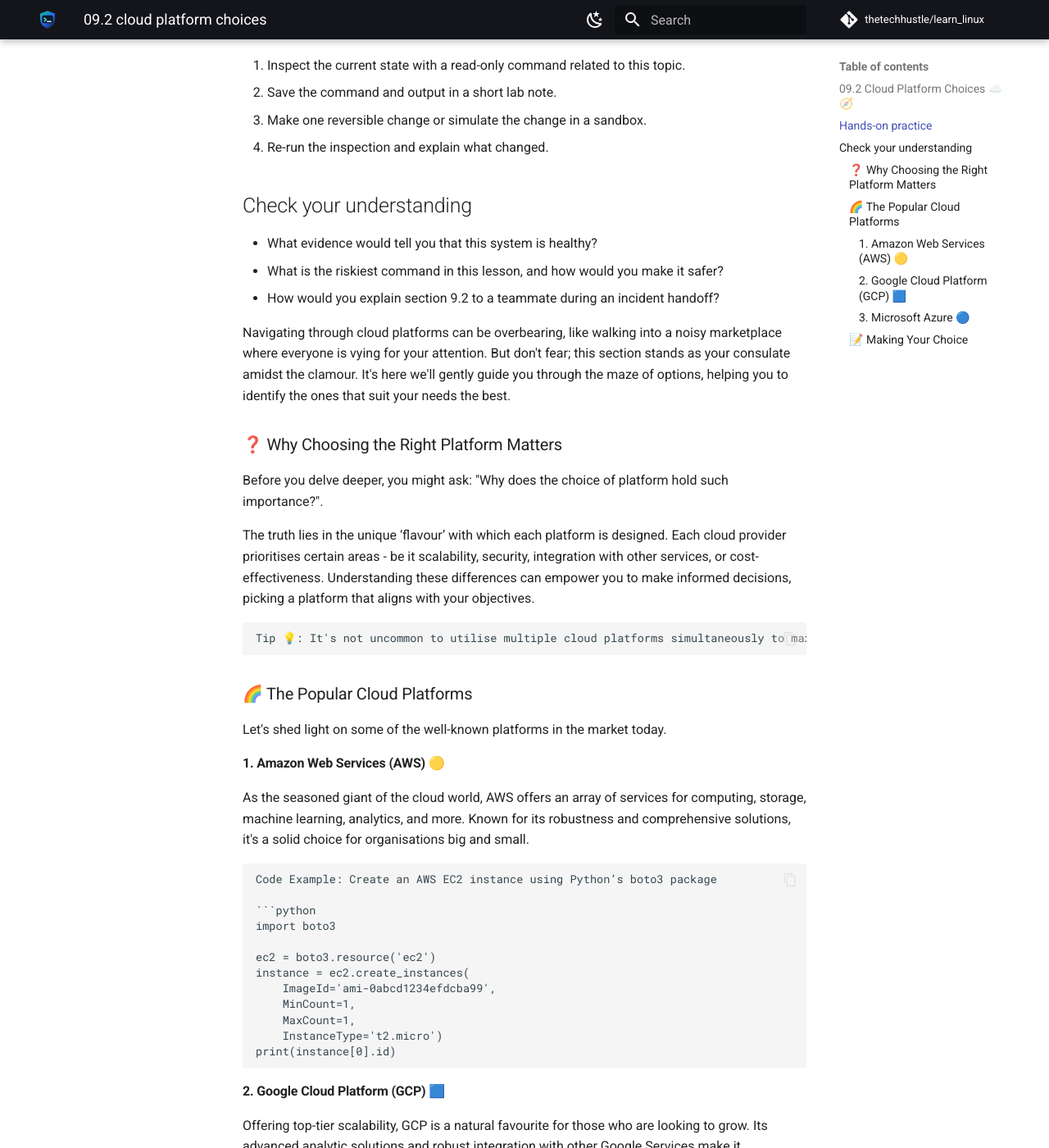
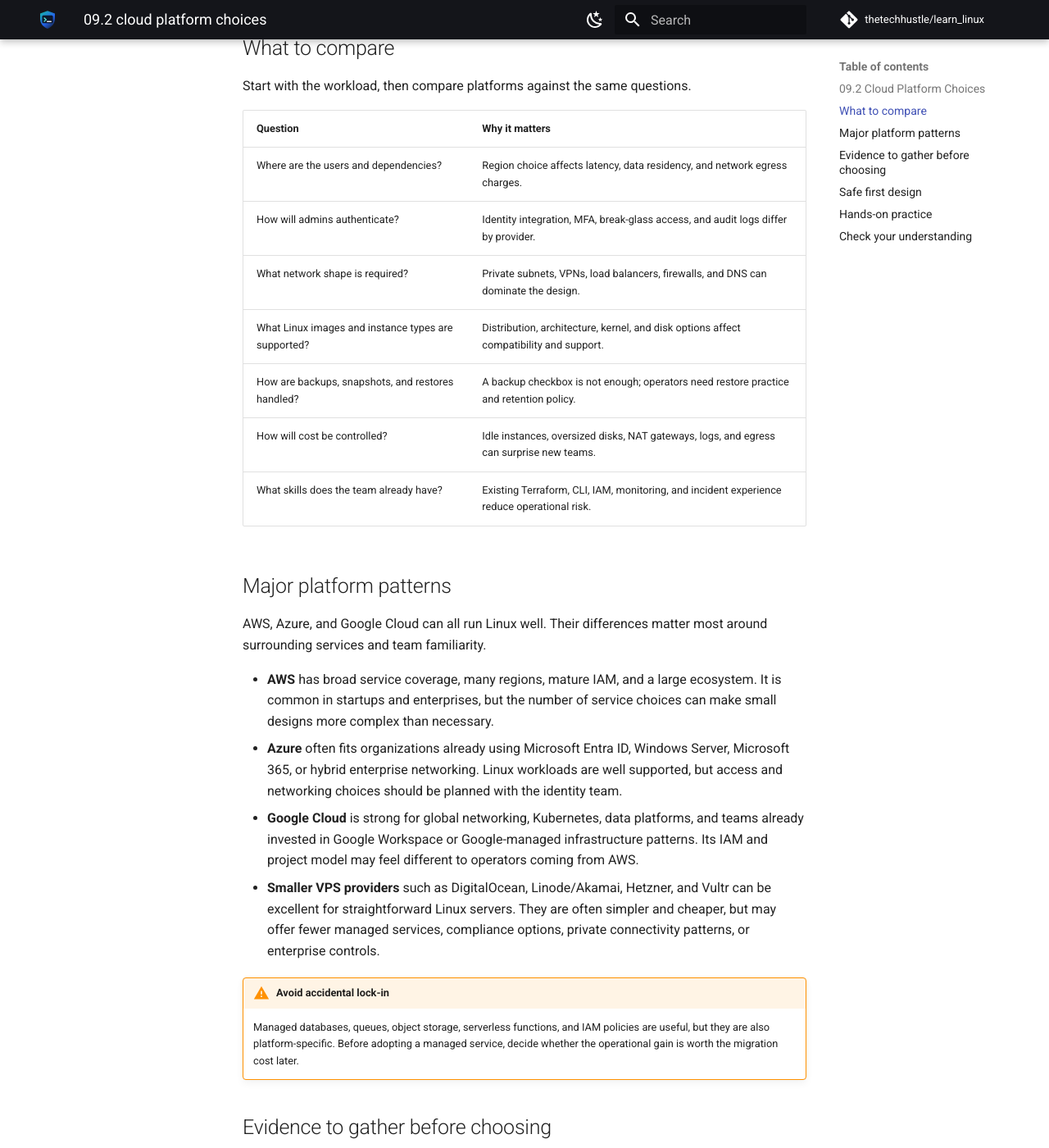
Before and after one commit to thetechhustle/learn_linux, an MkDocs documentation site: the page built from docs/lessons/09_cloud_computing/09.2_cloud_platform_choices.md, in a window 1280 px wide and 1400 px high, scrolled down 760 px. Shown: the whole window at 82% size. Built offline with MkDocs 1.6.1 and Material for MkDocs 9.7.7, drawn with Linux system fonts in a browser that asks for light colours; comment, search, counter and statistics services are not loaded; some of the changed text lies outside the part shown.

Commit message:
Improve Chapter 09 platform choices lesson (#67)
Co-authored-by: Jules Ai <jules@Juless-Air.ts.net lan>

````diff
--- a/docs/lessons/09_cloud_computing/09.2_cloud_platform_choices.md
+++ b/docs/lessons/09_cloud_computing/09.2_cloud_platform_choices.md
@@ -1,98 +1,98 @@
-## 09.2 Cloud Platform Choices ☁️🧭
+## 09.2 Cloud Platform Choices
 
-
+Cloud platform selection is an operations decision, not a brand contest. The best choice is the platform that fits the workload's reliability needs, team skills, identity model, network dependencies, compliance rules, and cost tolerance.
 
 !!! abstract "What you will learn"
-    - Explain where **09.2 Cloud Platform Choices ☁️🧭** fits in day-to-day Linux operations.
-    - Use current Linux tooling to inspect, change, and verify the relevant system behavior.
-    - Connect the concept to a real operational scenario: a startup moving one Linux workload from a laptop to a cloud VM.
+    - Compare cloud providers by operational fit instead of marketing features.
+    - Gather Linux workload evidence before recommending a platform.
+    - Identify common platform-choice risks: lock-in, surprise cost, identity gaps, and network complexity.
 
 !!! example "Field story"
-    Imagine a startup moving one Linux workload from a laptop to a cloud VM. Your job is not to memorize a command; it is to build a short evidence trail, choose a low-risk change, and prove whether the system improved.
+    A small team wants to move one internal Linux service from a laptop under someone's desk to a cloud VM. The application is simple, but it depends on SSH access, a private database connection, nightly backups, and predictable monthly cost. Your job is to turn that rough request into a platform recommendation the team can support.
 
 !!! success "Operator principle"
-    Match the hosting model to operational responsibility and cost exposure.
+    Choose the cloud that your team can operate calmly at 3 AM, not the one with the longest feature list.
+
+## What to compare
+
+Start with the workload, then compare platforms against the same questions.
+
+| Question | Why it matters |
+| --- | --- |
+| Where are the users and dependencies? | Region choice affects latency, data residency, and network egress charges. |
+| How will admins authenticate? | Identity integration, MFA, break-glass access, and audit logs differ by provider. |
+| What network shape is required? | Private subnets, VPNs, load balancers, firewalls, and DNS can dominate the design. |
+| What Linux images and instance types are supported? | Distribution, architecture, kernel, and disk options affect compatibility and support. |
+| How are backups, snapshots, and restores handled? | A backup checkbox is not enough; operators need restore practice and retention policy. |
+| How will cost be controlled? | Idle instances, oversized disks, NAT gateways, logs, and egress can surprise new teams. |
+| What skills does the team already have? | Existing Terraform, CLI, IAM, monitoring, and incident experience reduce operational risk. |
+
+## Major platform patterns
+
+AWS, Azure, and Google Cloud can all run Linux well. Their differences matter most around surrounding services and team familiarity.
+
+- **AWS** has broad service coverage, many regions, mature IAM, and a large ecosystem. It is common in startups and enterprises, but the number of service choices can make small designs more complex than necessary.
+- **Azure** often fits organizations already using Microsoft Entra ID, Windows Server, Microsoft 365, or hybrid enterprise networking. Linux workloads are well supported, but access and networking choices should be planned with the identity team.
+- **Google Cloud** is strong for global networking, Kubernetes, data platforms, and teams already invested in Google Workspace or Google-managed infrastructure patterns. Its IAM and project model may feel different to operators coming from AWS.
+- **Smaller VPS providers** such as DigitalOcean, Linode/Akamai, Hetzner, and Vultr can be excellent for straightforward Linux servers. They are often simpler and cheaper, but may offer fewer managed services, compliance options, private connectivity patterns, or enterprise controls.
+
+!!! warning "Avoid accidental lock-in"
+    Managed databases, queues, object storage, serverless functions, and IAM policies are useful, but they are also platform-specific. Before adopting a managed service, decide whether the operational gain is worth the migration cost later.
+
+## Evidence to gather before choosing
+
+On the current Linux host, collect read-only facts first:
+
+```bash
+hostnamectl
+uname -a
+df -h
+free -h
+ss -tulpn
+systemctl --type=service --state=running
+```
+
+Record the answers in a short migration note:
+
+- What services must start after reboot?
+- Which ports must be reachable, and from where?
+- What data must be backed up?
+- Which users or automation keys need access?
+- What is the acceptable outage window?
+- What monthly cost would trigger a review?
+
+This evidence turns "use cloud provider X" into a supportable recommendation.
+
+## Safe first design
+
+For a first cloud migration, prefer a small, boring design:
+
+1. One supported Linux distribution image.
+2. One right-sized VM in a region near users or dependencies.
+3. A restrictive firewall or security group.
+4. SSH access through named users, MFA-protected identity, or a managed bastion pattern.
+5. A separate data disk if the application stores important state.
+6. Snapshot or backup policy with a tested restore.
+7. Basic monitoring for reachability, CPU, memory, disk, and service health.
+8. A monthly budget alert.
+
+Do not start by using every managed feature. Add complexity when it removes a real operations burden.
 
 ## Hands-on practice
 
-Run these on a disposable VM, container, or lab machine unless the lesson explicitly says otherwise.
+Use a paper design or a disposable lab account. Do not create paid resources in a production account for this exercise.
 
-1. Inspect the current state with a read-only command related to this topic.
-2. Save the command and output in a short lab note.
-3. Make one reversible change or simulate the change in a sandbox.
-4. Re-run the inspection and explain what changed.
+1. Pick one small Linux workload you understand.
+2. Fill out the evidence checklist above.
+3. Compare two platforms using the same criteria: region, Linux image, VM size, firewall model, backup option, identity model, and estimated monthly cost.
+4. Write a one-paragraph recommendation that explains the tradeoff, not just the winner.
+5. List the first three post-migration checks you would run after booting the cloud VM.
 
 ## Check your understanding
 
-- What evidence would tell you that this system is healthy?
-- What is the riskiest command in this lesson, and how would you make it safer?
-- How would you explain section 9.2 to a teammate during an incident handoff?
+- Why is "the cheapest VM" often not the cheapest platform choice?
+- Which platform feature would most likely create lock-in for your workload?
+- What evidence would you collect before deciding whether a smaller VPS provider is enough?
+- How would you explain the platform recommendation during an incident handoff?
 
-
-Navigating through cloud platforms can be overbearing, like walking into a noisy marketplace where everyone is vying for your attention. But don't fear; this section stands as your consulate amidst the clamour. It's here we'll gently guide you through the maze of options, helping you to identify the ones that suit your needs the best.
-
-### ❓ Why Choosing the Right Platform Matters
-
-Before you delve deeper, you might ask: "Why does the choice of platform hold such importance?".
-
-The truth lies in the unique ‘flavour’ with which each platform is designed. Each cloud provider prioritises certain areas - be it scalability, security, integration with other services, or cost-effectiveness. Understanding these differences can empower you to make informed decisions, picking a platform that aligns with your objectives.
-
-```markdown
-Tip 💡: It's not uncommon to utilise multiple cloud platforms simultaneously to maximise the benefits each one offers.
-```
-
-### 🌈 The Popular Cloud Platforms
-
-Let's shed light on some of the well-known platforms in the market today.
-
-#### 1. Amazon Web Services (AWS) 🟡
-
-As the seasoned giant of the cloud world, AWS offers an array of services for computing, storage, machine learning, analytics, and more. Known for its robustness and comprehensive solutions, it's a solid choice for organisations big and small.
-
-```markdown
-Code Example: Create an AWS EC2 instance using Python’s boto3 package
-
-```python
-import boto3
-
-ec2 = boto3.resource('ec2')
-instance = ec2.create_instances(
-    ImageId='ami-0abcd1234efdcba99',
-    MinCount=1,
-    MaxCount=1,
-    InstanceType='t2.micro')
-print(instance[0].id)
-```
-#### 2. Google Cloud Platform (GCP) 🟦
-
-Offering top-tier scalability, GCP is a natural favourite for those who are looking to grow. Its advanced analytic solutions and robust integration with other Google Services make it distinctive.
-
-```markdown
-Code Example: Launch a new GCP Compute Engine instance with gcloud command-line tool
-
-```bash
-gcloud compute instances create MY_INSTANCE \
-    --image-family debian-9 \
-    --image-project debian-cloud \
-    --boot-disk-size=10GB
-```
-
-#### 3. Microsoft Azure 🔵
-
-Azure weaves excellently into the fabric of businesses already invested in MS technologies. Its seamless integration with Office 365 and Active Directory, plus its inclination to hybrid cloud solutions, make it a strong contender.
-
-```markdown
-Code Example: Create a new Azure VM using the Azure CLI
-
-```bash
-azure vm create -n MyLinuxVM -g MyResourceGroup \
-        --admin-username azureuser \
-        --generate-ssh-keys \
-        --image UbuntuLTS
-```
-
-### 📝 Making Your Choice
-
-Selecting a cloud platform is not a matter of picking the 'best' one – as in this realm, one-size-fits-all doesn't apply. It's a matter of choosing the one that suits your unique needs most harmoniously. So, take time to understand the strengths, the weaknesses, and the unique offerings each platform brings. Remember, the goal here is not simply to reach the cloud – it’s to soar in it.
-
-Up next, we move from knowing about the clouds to starting our engines in them. In the following section, we dive into 'Cloud Service Fundamentals', the tools that become your wings in cloud computing.
+Up next, cloud service fundamentals explains the service models behind these choices: IaaS, PaaS, SaaS, and the shared responsibility boundary.
````
